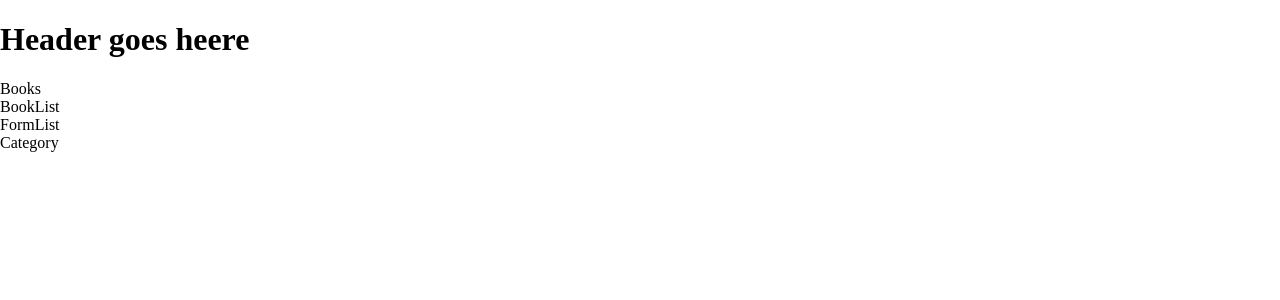
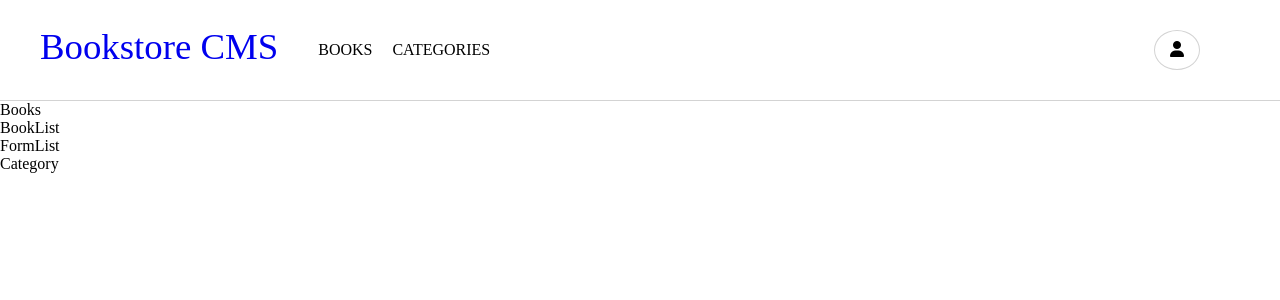
Before and after one commit to sainingo/bookstore, a React (Create React App) app: page / in a window 1280 px wide. Shown: the top 300 px of the page. Built offline with nearby package versions, Linux system fonts and the light colour scheme.

Commit message:
Design header

```diff
--- a/package.json
+++ b/package.json
@@ -8,6 +8,7 @@
     "@testing-library/user-event": "^13.5.0",
     "react": "^18.1.0",
     "react-dom": "^18.1.0",
+    "react-router-dom": "^6.3.0",
     "react-scripts": "5.0.1",
     "web-vitals": "^2.1.4"
   },
--- a/public/index.html
+++ b/public/index.html
@@ -9,6 +9,7 @@
       name="description"
       content="Web site created using create-react-app"
     />
+    <script src="https://kit.fontawesome.com/f41acb8d77.js" crossorigin="anonymous"></script>
     <link rel="apple-touch-icon" href="%PUBLIC_URL%/logo192.png" />
     <!--
       manifest.json provides metadata used when your web app is installed on a
--- /dev/null
+++ b/src/assets/header.css
@@ -0,0 +1,31 @@
+header {
+    display: flex;
+    justify-content: space-between;
+    align-items: center;
+    height: 100px;
+    border-bottom: 1px solid lightgray;
+    gap: 20px;
+}
+
+a {
+    text-decoration: none;
+    font-size: 2.3rem;
+}
+
+.header-ul {
+ display: flex;
+ margin-left: 40px;
+}
+
+ul {
+    list-style: none;
+    display: flex;
+    gap: 20px;
+}
+
+span {
+    border-radius: 50%;
+    border: 1px solid lightgray;
+    padding: 10px 15px;
+    margin-right: 80px;
+}
--- a/src/components/Header.js
+++ b/src/components/Header.js
@@ -1,10 +1,20 @@
 import React from 'react'
+
+import '../assets/header.css';
+
 
 const Header = () => {
   return (
-    <div>
-        <h1>Header goes heere</h1>
-    </div>
+    <header>
+     <div className='header-ul'>
+         <a href='#'>Bookstore CMS</a>
+        <ul>
+            <li>BOOKS</li>
+            <li>CATEGORIES</li>
+        </ul>
+        </div>
+        <span><i class="fa-solid fa-user"></i></span>
+    </header>
   )
 }
 
```
Also changed, not shown: src/assets/Form.css (added), src/assets/book.css (added), src/assets/bookList.css (added), 1 other file (tests, documents, lock files or other folders).
